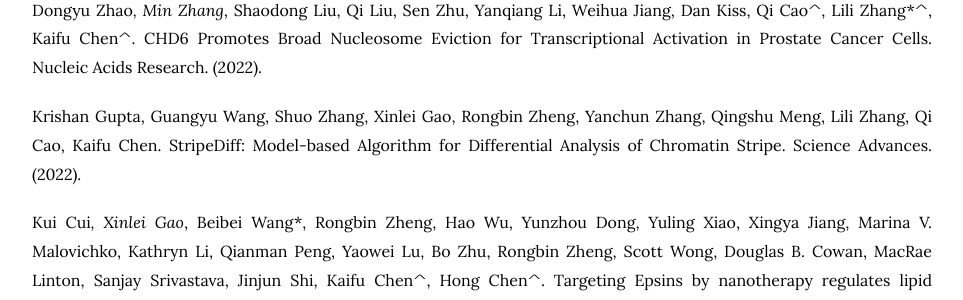
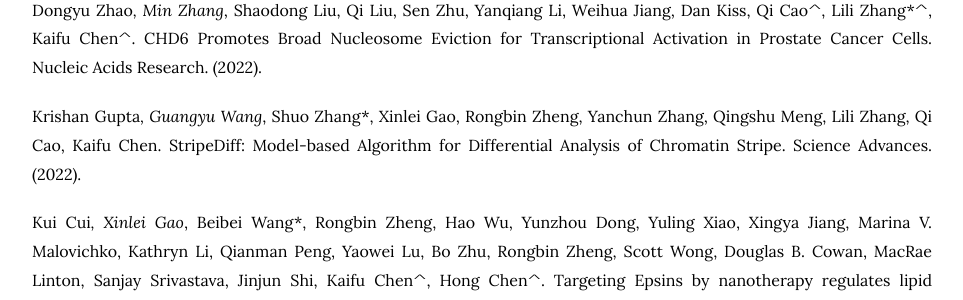
Before and after one commit to kaifuchenlab/kaifuchenlab.github.io, a Jekyll site: the page built from 3.publication/index.md, in a window 1280 px wide and 900 px high, scrolled down 555 px. Shown: the part 154-454 px from the top of the window, without its empty margins (158-1121 px from the left). Built offline with Jekyll 4.4.1, drawn with Linux system fonts in a browser that asks for light colours.

```diff
--- a/3.publication/index.md
+++ b/3.publication/index.md
@@ -25,7 +25,7 @@ BioRxiv.
 Dongyu Zhao*, Min Zhang*, Shaodong Liu, Qi Liu, Sen Zhu, Yanqiang Li, Weihua Jiang, Dan Kiss, Qi Cao^, Lili Zhang*^, Kaifu Chen^. CHD6 Promotes Broad Nucleosome Eviction for Transcriptional Activation in Prostate Cancer Cells.
 Nucleic Acids Research. (2022).
 
-Krishan Gupta, Guangyu Wang, Shuo Zhang, Xinlei Gao, Rongbin Zheng, Yanchun Zhang, Qingshu Meng, Lili Zhang, Qi Cao, Kaifu Chen. StripeDiff: Model-based Algorithm for Differential Analysis of Chromatin Stripe.
+Krishan Gupta*, Guangyu Wang*, Shuo Zhang*, Xinlei Gao, Rongbin Zheng, Yanchun Zhang, Qingshu Meng, Lili Zhang, Qi Cao, Kaifu Chen. StripeDiff: Model-based Algorithm for Differential Analysis of Chromatin Stripe.
 Science Advances. (2022).
 
 Kui Cui*, Xinlei Gao*, Beibei Wang*, Rongbin Zheng, Hao Wu, Yunzhou Dong, Yuling Xiao, Xingya Jiang, Marina V. Malovichko, Kathryn Li, Qianman Peng, Yaowei Lu, Bo Zhu, Rongbin Zheng, Scott Wong, Douglas B. Cowan, MacRae Linton, Sanjay Srivastava, Jinjun Shi, Kaifu Chen^, Hong Chen^. Targeting Epsins by nanotherapy regulates lipid metabolism and promotes ABCG1-mediated cholesterol efflux to fortify atheroma regression.
```
